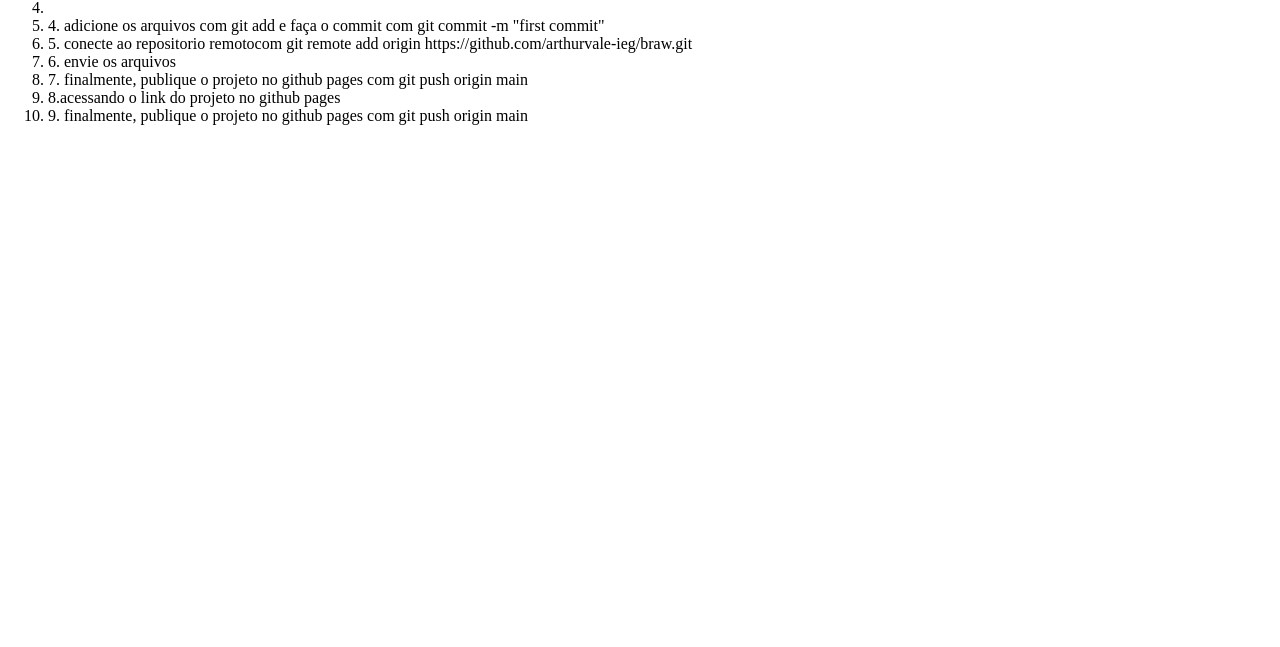
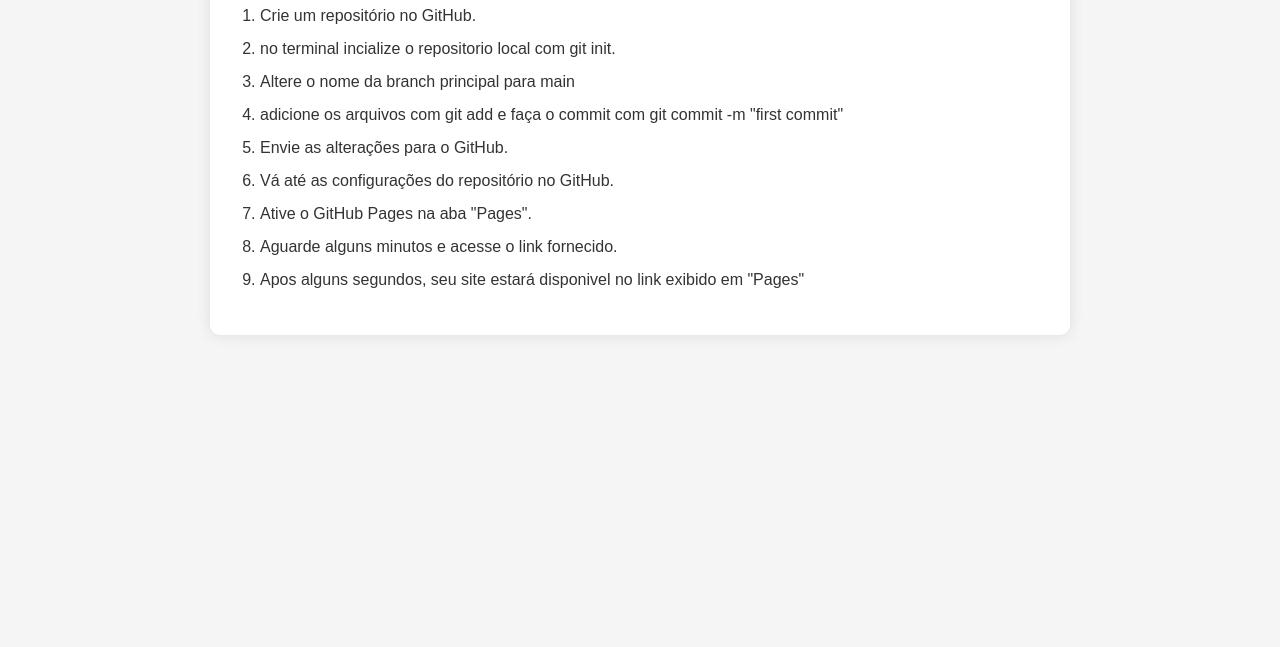
Before and after one commit to TutuHub123/html, a plain HTML site: page index.html in a window 1280 px wide. Shown: the part 153-800 px from the top of the page. Drawn offline with Linux system fonts and the light colour scheme.

Commit message:
Merge remoto com local

```diff
--- a/index.html
+++ b/index.html
@@ -1,25 +1,29 @@
 <!DOCTYPE html>
 <html lang="en">
+
 <head>
     <meta charset="UTF-8">
     <meta name="viewport" content="width=device-width, initial-scale=1.0">
-        <link rel="stylesheet" href="styles.css">
-        <title>braw</title>
+    <link rel="stylesheet" href="style.css">
+    <title>Document</title>
 </head>
+
 <body>
-        <h1>Passos para hospedar um projeto no GitHub Pages</h1>
+
     <main>
+        <h1>Passos para Hospedar um Projeto no GitHub Pages</h1>
         <ol>
-                <li>1. crie um repositorio no github</li>
-                <li>2. no, terminal inicialize o repositorio local com git int<li>
-                </li>3. altere o nome da branch principal para main <li>
-                <li>4. adicione os arquivos com git add e faça o commit com git commit -m "first commit"</li>
-                <li>5. conecte ao repositorio remotocom git remote add origin https://github.com/arthurvale-ieg/braw.git </li>
-                <li>6. envie os arquivos </li>
-                <li>7. finalmente, publique o projeto no github pages com git push origin main
-                <li>8.acessando o link do projeto no github pages</li>
-                <li>9. finalmente, publique o projeto no github pages com git push origin main</li>
+            <li>Crie um repositório no GitHub.</li>
+            <li>no terminal incialize o repositorio local com git init.</li>
+            <li>Altere o nome da branch principal para main </li>
+            <li>adicione os arquivos com git add e faça o commit com git commit -m "first commit"</li>
+            <li>Envie as alterações para o GitHub.</li>
+            <li>Vá até as configurações do repositório no GitHub.</li>
+            <li>Ative o GitHub Pages na aba "Pages".</li>
+            <li>Aguarde alguns minutos e acesse o link fornecido.</li>
+            <li>Apos alguns segundos, seu site estará disponivel no link exibido em "Pages"</li>
         </ol>
-                </main>
+
 </body>
+
 </html>
```
Lines whose indentation alone changed are shown as unchanged.
